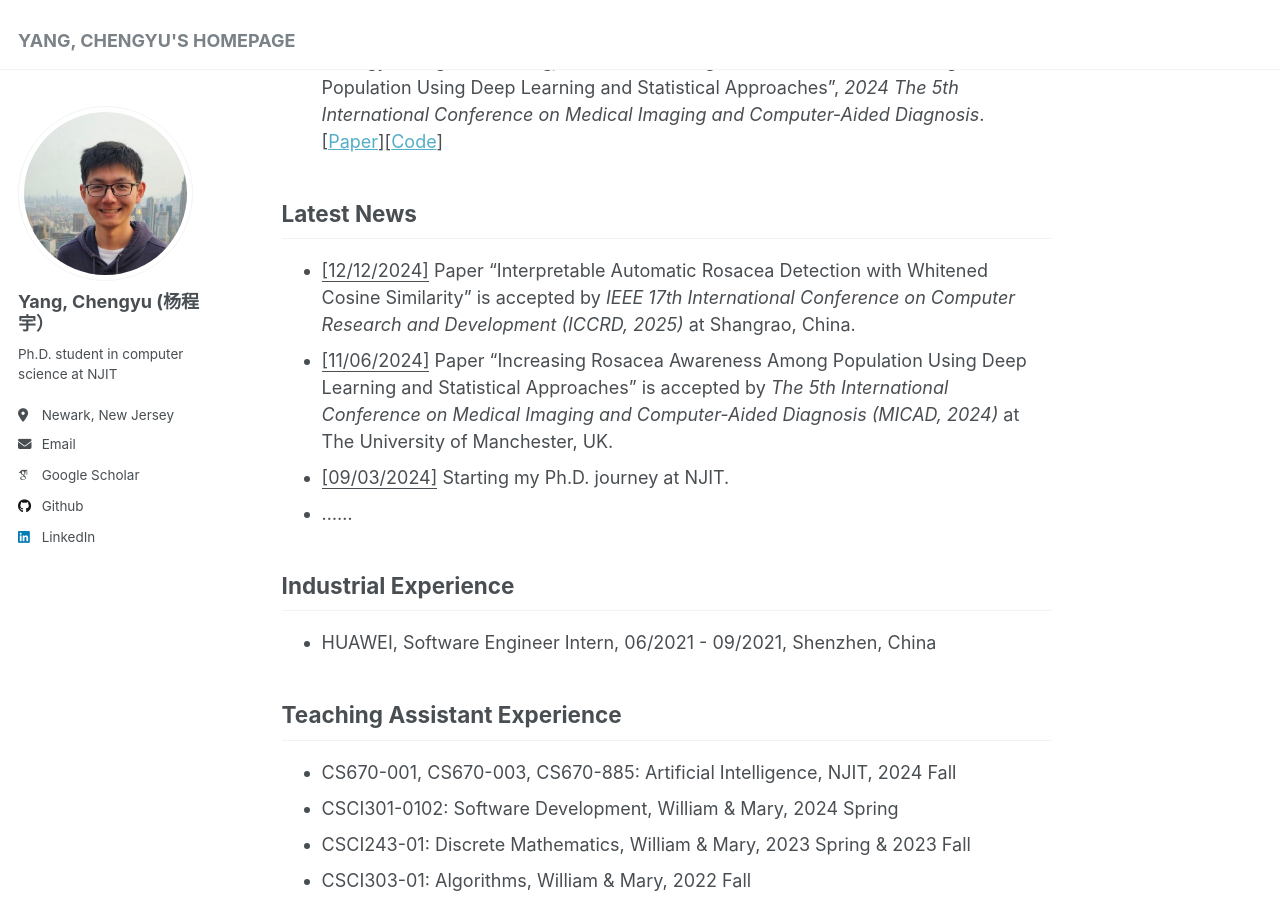
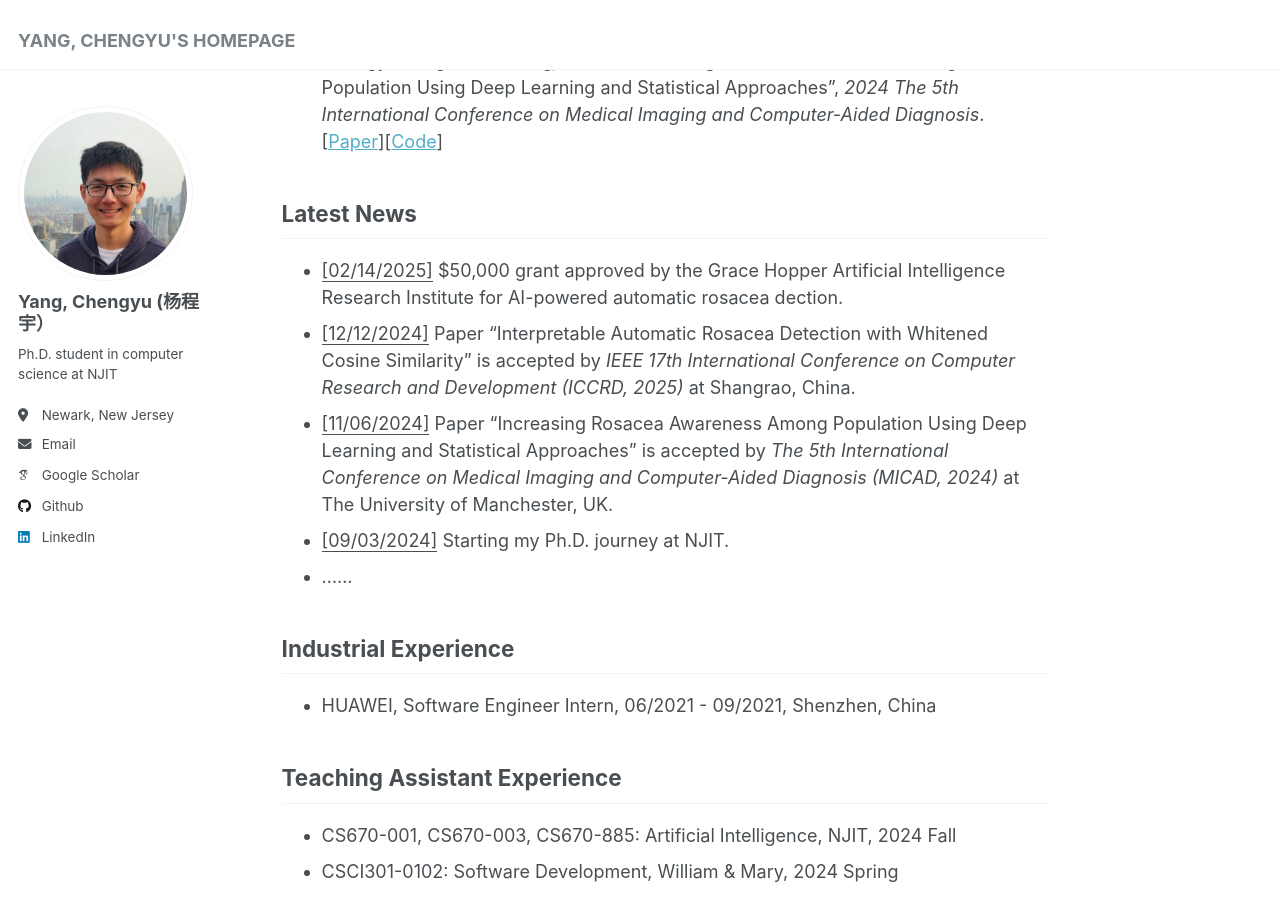
Before and after one commit to chengyuyang-njit/chengyuyang-njit.github.io, a Jekyll site: the page built from _pages/about.md, in a window 1280 px wide and 900 px high, scrolled down 551 px. Built offline with Jekyll 4.4.1, drawn with Linux system fonts in a browser that asks for light colours; some web fonts are replaced.

Commit message:
Update about.md

```diff
--- a/_pages/about.md
+++ b/_pages/about.md
@@ -21,6 +21,7 @@ Publications
 
 Latest News
 ------
+- <u>[02/14/2025]</u> $50,000 grant approved by the Grace Hopper Artificial Intelligence Research Institute for AI-powered automatic rosacea dection.
 - <u>[12/12/2024]</u> Paper "Interpretable Automatic Rosacea Detection with Whitened Cosine Similarity" is accepted by <em>IEEE 17th International Conference on Computer Research and Development (ICCRD, 2025)</em> at Shangrao, China.
 - <u>[11/06/2024]</u> Paper "Increasing Rosacea Awareness Among Population Using Deep Learning and Statistical Approaches" is accepted by <em>The 5th International Conference on Medical Imaging and Computer-Aided Diagnosis (MICAD, 2024)</em> at The University of Manchester, UK.
 - <u>[09/03/2024]</u> Starting my Ph.D. journey at NJIT.
```
